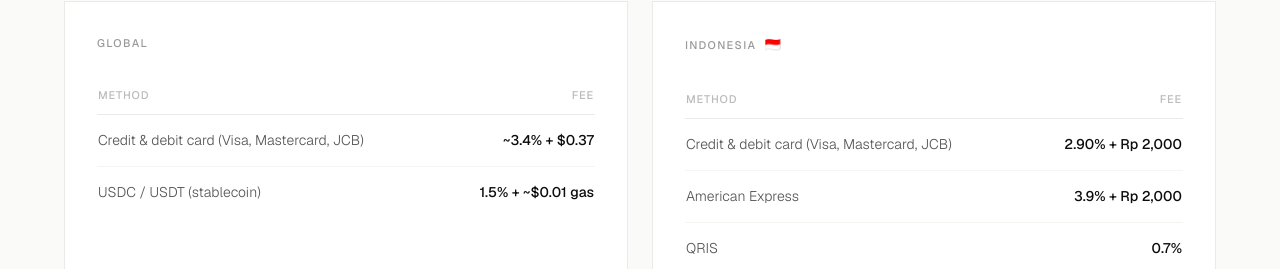
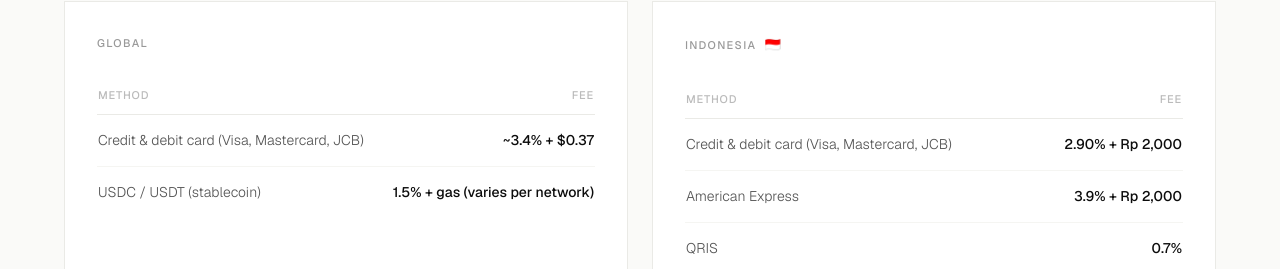
Before and after one commit to omniasky/paymonei-website, a Next.js app: page /pricing in a window 1280 px wide. Shown: the part 3287-3556 px from the top of the page. Built offline with nearby package versions, Linux system fonts and the light colour scheme.

Commit message:
fix blockchain gas fee

```diff
--- a/src/app/pricing/page.tsx
+++ b/src/app/pricing/page.tsx
@@ -520,7 +520,7 @@ export default function PricingPage() {
                         USDC / USDT (stablecoin)
                       </td>
                       <td className="py-3.5 text-right text-[14px] text-[#0C0C0C] font-medium whitespace-nowrap">
-                        1.5% + ~$0.01 gas
+                        1.5% + gas (varies per network)
                       </td>
                     </tr>
                   </tbody>
```
